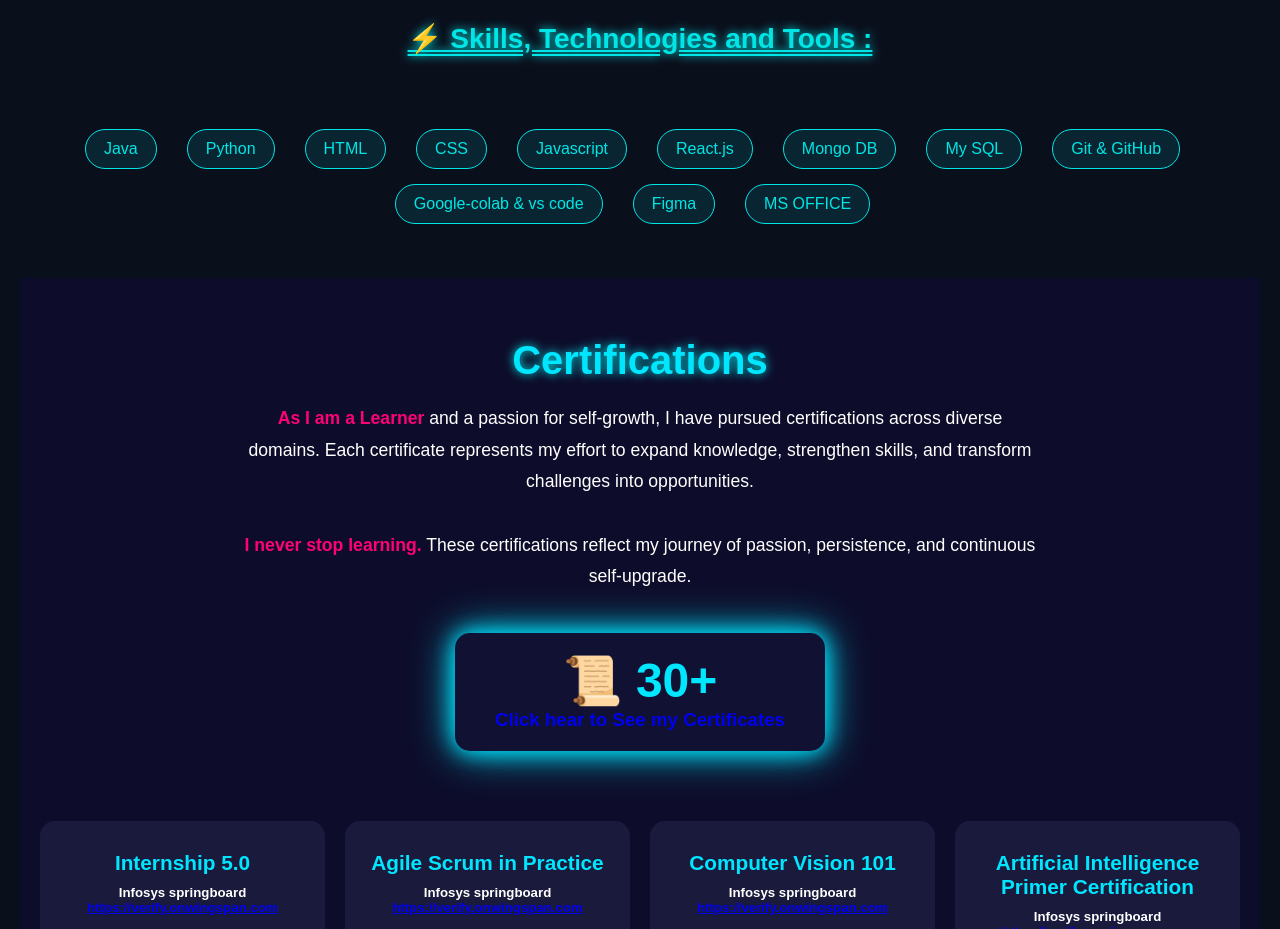
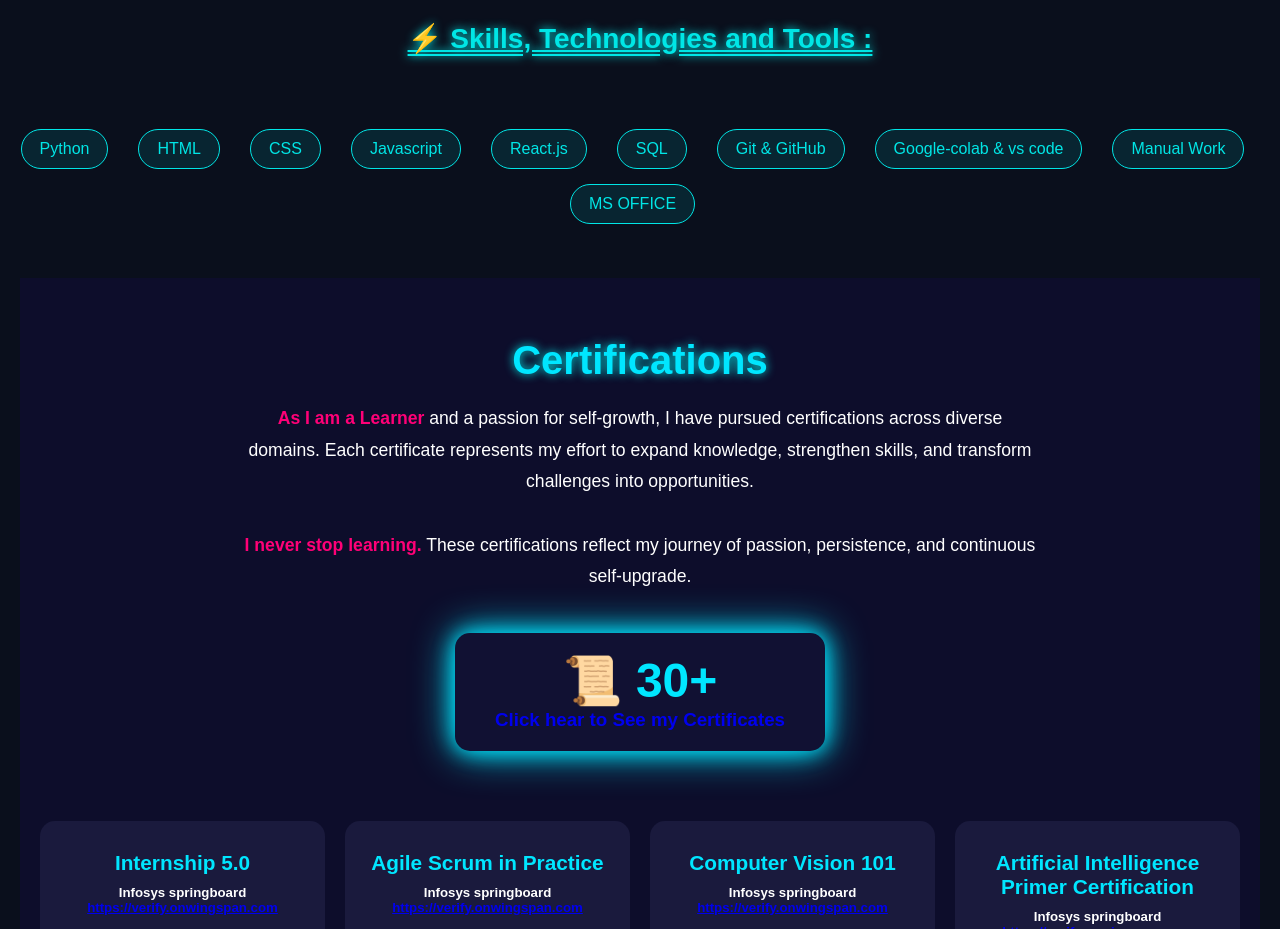
Before and after one commit to Maheshkumar-7993/My-portfolio, a plain HTML site: page index.html in a window 1280 px wide. Shown: the part 5800-6729 px from the top of the page. Drawn offline with Linux system fonts and the light colour scheme.

Commit message:
Updated skills

```diff
--- a/index.html
+++ b/index.html
@@ -318,17 +318,17 @@
     <section class="skills-section">
       <h1 style="text-decoration: underline double;">⚡ Skills, Technologies and Tools :</h1><br><br><br>
       <div class="skills-container">
-        <span class="skill">Java</span><br>
+
         <span class="skill">Python</span><br>
         <span class="skill">HTML</span><br>
         <span class="skill">CSS</span><br>
         <span class="skill">Javascript</span> <br>
         <span class="skill">React.js</span><br>
-        <span class="skill">Mongo DB</span><br>
-        <span class="skill">My SQL</span><br>
+
+        <span class="skill">SQL</span><br>
         <span class="skill">Git & GitHub</span><br>
         <span class="skill">Google-colab & vs code</span><br>
-        <span class="skill">Figma</span><br>
+        <span class="skill">Manual Work</span><br>
         <span class="skill">MS OFFICE</span><br>
       </div><br><br><br>
   </section>
```
